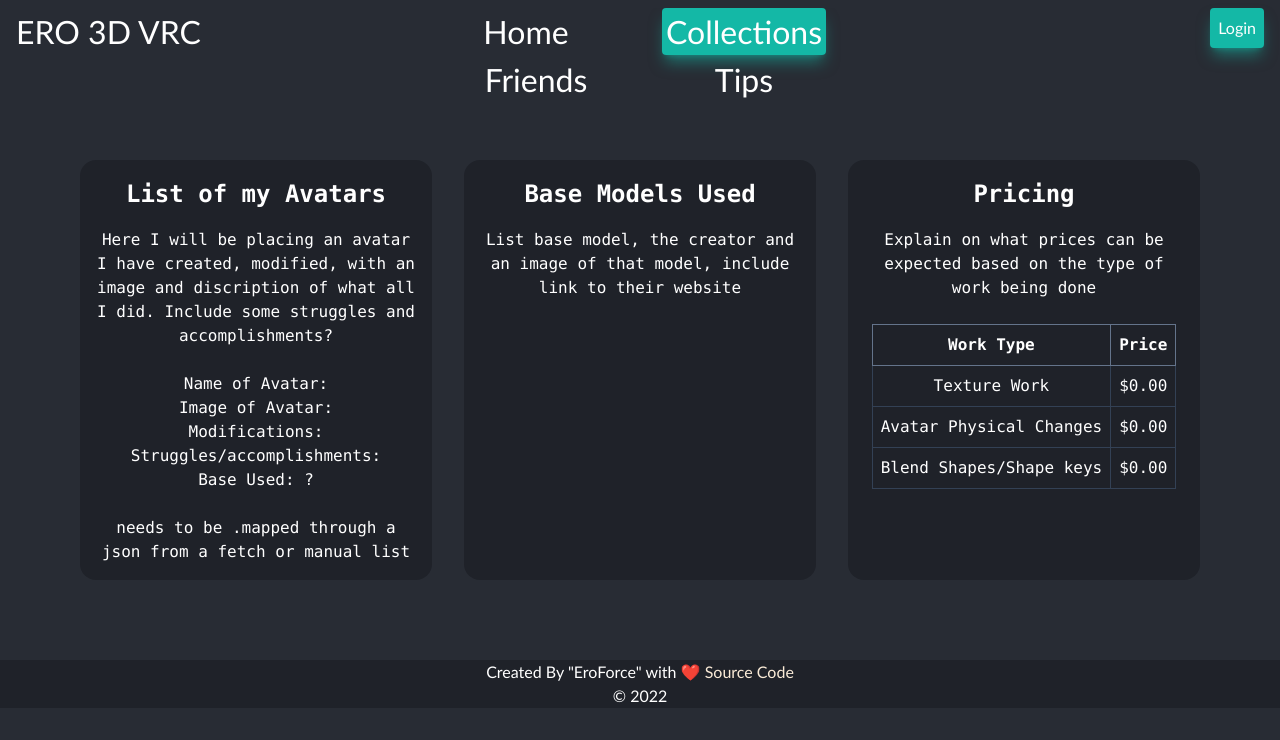
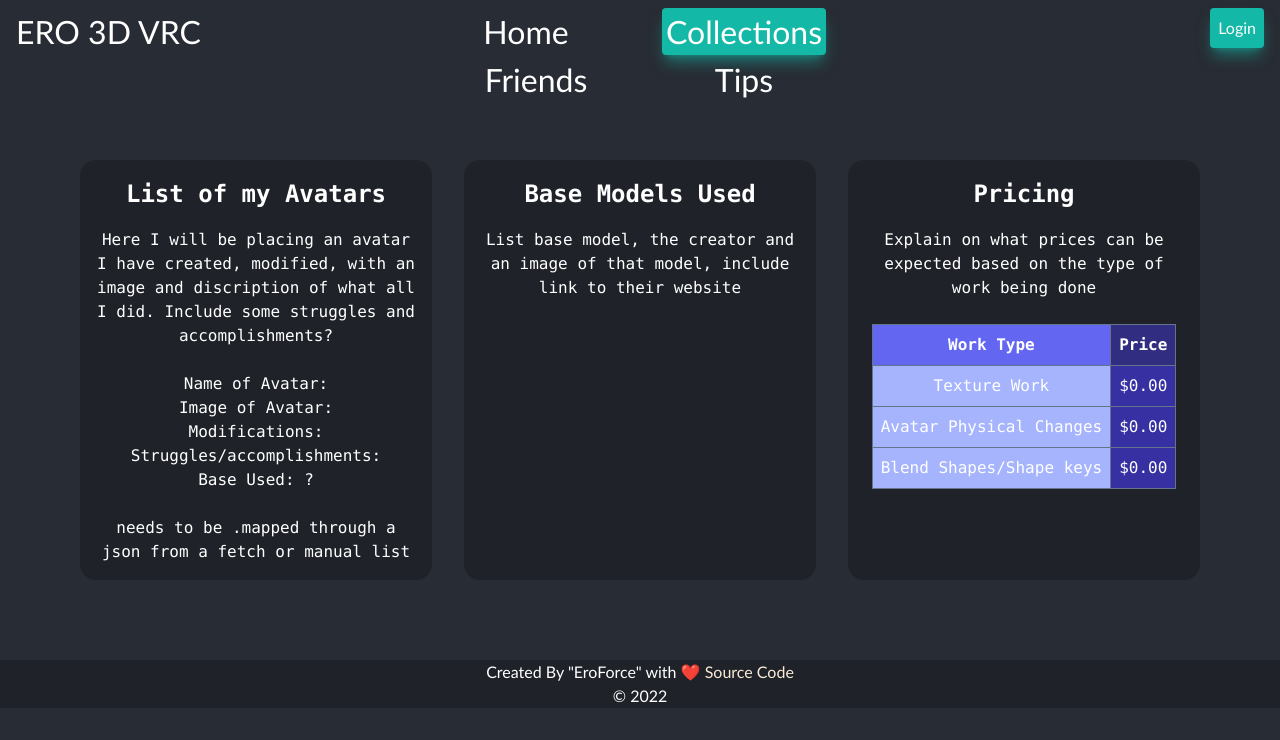
Before and after one commit to ajlineb/Ero3D-VRC, a React (Create React App) app in the folder client/: page /ero3d-vrc/collections in a window 1280 px wide. Shown: the top 740 px of the page. Built offline with nearby package versions, Linux system fonts and the light colour scheme.

Commit message:
updating the pricing table

```diff
--- a/client/src/Pages/Collections.js
+++ b/client/src/Pages/Collections.js
@@ -39,29 +39,35 @@ export default function Collections() {
         </p>
         <br />
         <div className="flex justify-center">
-          <table className="border-collapse border border-slate-100 table-auto ">
+          <table className="border-collapse border border-slate-500 table-auto ">
             <thead>
               <tr>
-                <th className="border border-slate-500 p-1">Work Type</th>
-                <th className="border border-slate-500 p-2">Price</th>
+                <th className="border border-slate-500 bg-indigo-500 p-1">
+                  Work Type
+                </th>
+                <th className="border border-slate-500 bg-indigo-900 p-2">
+                  Price
+                </th>
               </tr>
             </thead>
             <tbody>
               <tr>
-                <td class="border border-slate-700 p-2">Texture Work</td>
-                <td class="border border-slate-700 p-1">$0.00</td>
+                <td class="border border-slate-500 bg-indigo-300 p-2">
+                  Texture Work
+                </td>
+                <td class="border border-slate-500 bg-indigo-800 p-1">$0.00</td>
               </tr>
               <tr>
-                <td class="border border-slate-700 p-2">
+                <td class="border border-slate-500 bg-indigo-300 p-2">
                   Avatar Physical Changes
                 </td>
-                <td class="border border-slate-700 p-1">$0.00</td>
+                <td class="border border-slate-500 bg-indigo-800 p-1">$0.00</td>
               </tr>
               <tr>
-                <td class="border border-slate-700 p-2">
+                <td class="border border-slate-500 bg-indigo-300 p-2">
                   Blend Shapes/Shape keys
                 </td>
-                <td class="border border-slate-700 p-1">$0.00</td>
+                <td class="border border-slate-500 bg-indigo-800 p-1">$0.00</td>
               </tr>
             </tbody>
           </table>
```
